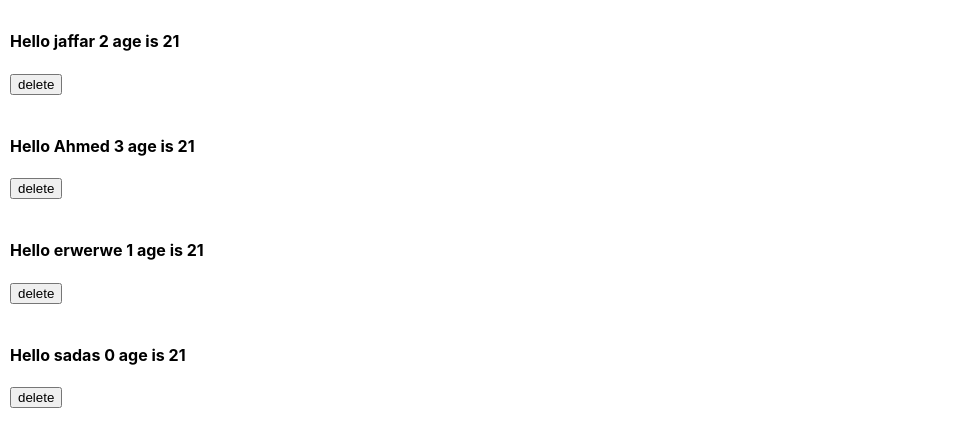
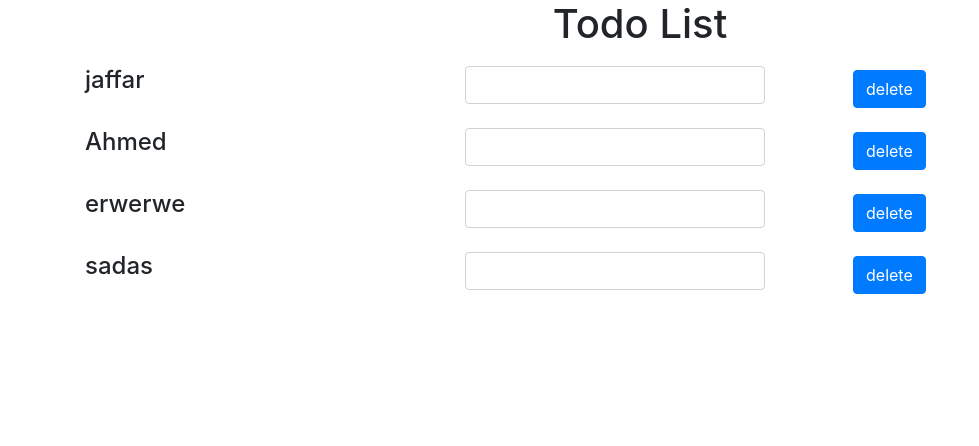
Before and after one commit to jaffarabbas/React-Web-Application-Development, a React (Create React App) app in the folder first_react_app/: page / in a window 1280 px wide. Shown: the top 446 px of the page, without its empty margins (0-979 px from the left). Built offline with nearby package versions, Linux system fonts and the light colour scheme.

Commit message:
3-5-2021   Dynamic Updation

```diff
--- a/first_react_app/package.json
+++ b/first_react_app/package.json
@@ -6,8 +6,10 @@
     "@testing-library/jest-dom": "^5.11.9",
     "@testing-library/react": "^11.2.5",
     "@testing-library/user-event": "^12.7.3",
+    "bootstrap": "^4.6.0",
     "radium": "^0.26.1",
     "react": "^17.0.1",
+    "react-bootstrap": "^1.5.1",
     "react-dom": "^17.0.1",
     "react-scripts": "4.0.3",
     "web-vitals": "^1.1.0"
--- a/first_react_app/src/App.js
+++ b/first_react_app/src/App.js
@@ -1,7 +1,7 @@
 import React, { Component } from 'react';
 import './App.css';
 import Addtion from './newComponent/Addnew'
-
+import '../node_modules/bootstrap/dist/css/bootstrap.min.css';
 
 // const Compi = props => {
 //   const [user,setUser] = useState( {
@@ -66,10 +66,10 @@ import Addtion from './newComponent/Addnew'
 class App extends Component {
   state = {
     person : [
-      {id:'1' , name : "jaffar", age : '21'},
-      {id:'2' , name : "Ahmed", age : '21'},
-      {id:'3' , name : "erwerwe", age : '21'},
-      {id:'4' , name : "sadas", age : '21'}
+      {id:'1' , name : "jaffar"},
+      {id:'2' , name : "Ahmed"},
+      {id:'3' , name : "erwerwe"},
+      {id:'4' , name : "sadas"}
     ],
     flag : false
   };
@@ -80,12 +80,33 @@ class App extends Component {
     this.setState({person:person});
   }
 
+  EditHandler = (event,id) =>{
+    const personIndex = this.state.person.findIndex(p =>{
+      return p.id == id;
+    });
+
+    const persons = {
+      ...this.state.person[personIndex]
+    };
+
+    persons.name = event.target.value;
+
+    const person = [...this.state.person];
+
+    person[personIndex] = persons;
+
+    this.setState({person:person});
+  }
+
   render(){
     return(
       <div>
+      <div>
+        <h1 className="text-center">Todo List</h1>
+      </div>
          <div>
             {this.state.person.map((person,index)=>{
-              return <Addtion name={person.name} age={person.age} key={person.id} delete={() => this.deleteFunction(index)}/>
+              return <Addtion name={person.name} key={person.id} delete={() => this.deleteFunction(index)} change={(event) => this.EditHandler(event,person.id)}/>
             })}
          </div>
       </div>
--- a/first_react_app/src/newComponent/Addnew.js
+++ b/first_react_app/src/newComponent/Addnew.js
@@ -1,11 +1,23 @@
 import React from 'react';
 import './Appnew.css'
+// import '../node_modules/bootstrap/dist/css/bootstrap.min.css';
 
 const addition = (props) => {
     return (
         <div className="po">
-             <h4 onClick={props.click}>Hello {props.name} {Math.floor(Math.random()*10/2)} age is {props.age}</h4>
-             <button onClick={props.delete}>delete</button>
+             <div className="container">
+                 <div className="row">
+                    <div className="col-4 col-sm-4 col-md-4">
+                     <h4 onClick={props.click}> {props.name}</h4>
+                    </div>
+                    <div className="col-4 col-sm-4 col-md-4">
+                     <input id="form_id" onChange={props.change} className="form-control"  type="text" />
+                    </div>
+                    <div className="col-4 col-sm-4 col-md-4">
+                     <button onClick={props.delete} className="btn btn-primary mt-1 ml-2">delete</button>
+                    </div>
+                 </div>
+             </div>
         </div>
     )
 }
--- a/first_react_app/src/newComponent/Appnew.css
+++ b/first_react_app/src/newComponent/Appnew.css
@@ -1,3 +1,6 @@
 .po{
     padding:10px;
 }
+#form_id{
+    width: 300px;
+}
```
Also changed, not shown: 1 other file (tests, documents, lock files or other folders).
